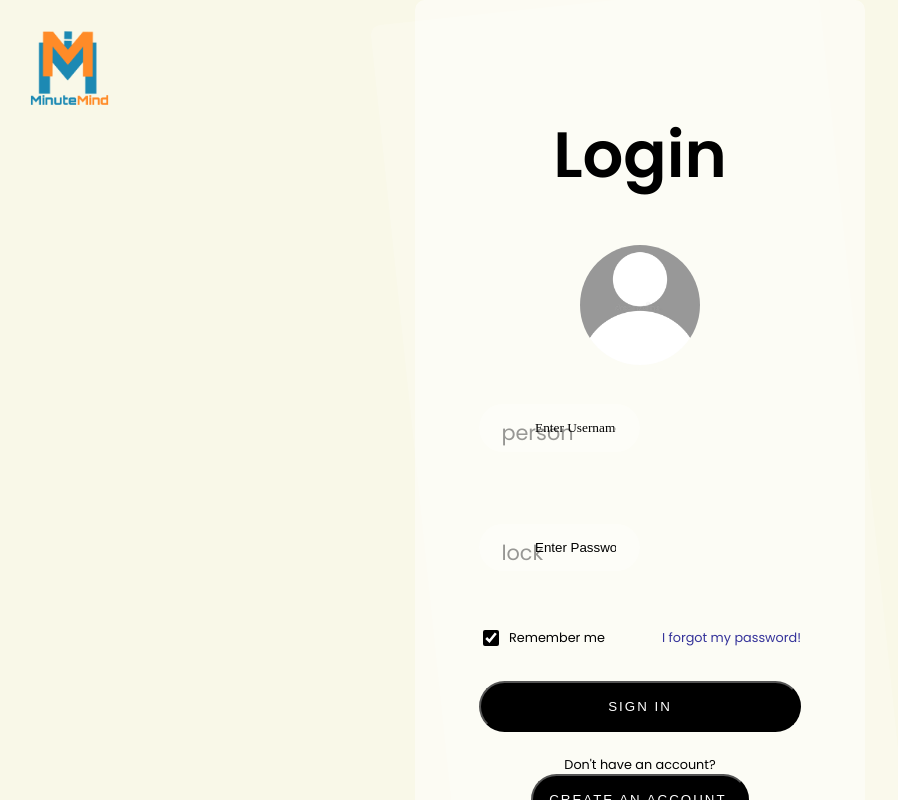
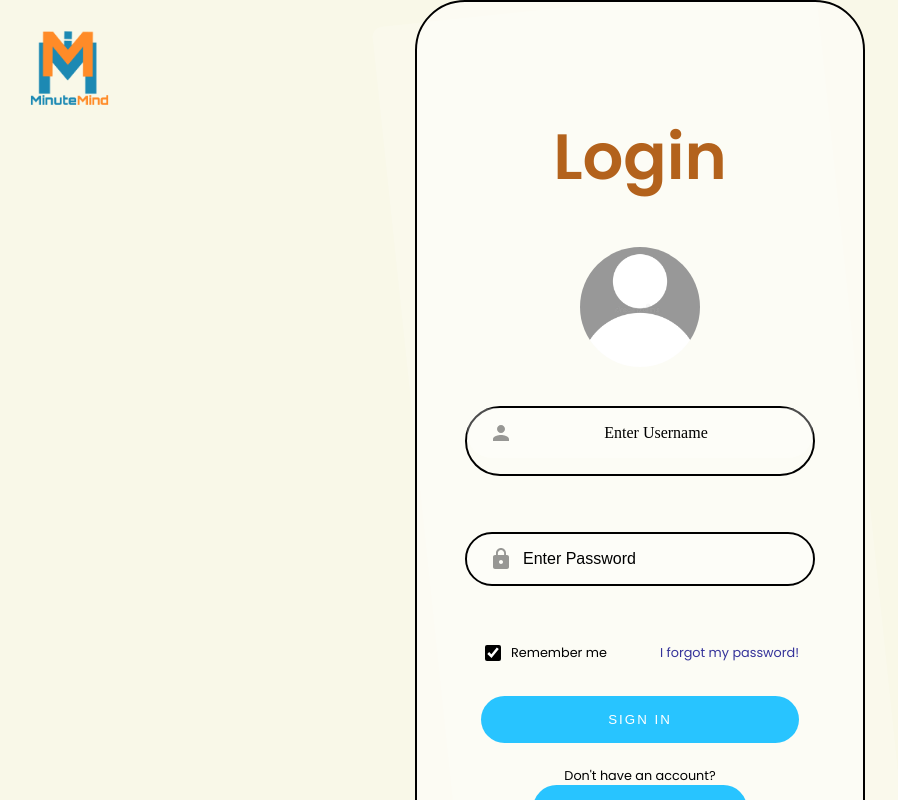
Before and after one commit to Monash-FIT3170/chatgpt-meeting-summariser, a React (Create React App) app in the folder project/meeting-summariser/: page / in a window 1280 px wide. Shown: the top 800 px of the page, without its empty margins (0-898 px from the left). Built offline with nearby package versions, Linux system fonts and the light colour scheme.

Commit message:
[WIP] [Added proper colours, icons and borders to the login screen]

```diff
--- a/project/meeting-summariser/package.json
+++ b/project/meeting-summariser/package.json
@@ -3,6 +3,10 @@
   "version": "0.1.0",
   "private": true,
   "dependencies": {
+    "@emotion/react": "^11.10.8",
+    "@emotion/styled": "^11.10.8",
+    "@mui/icons-material": "^5.11.16",
+    "@mui/material": "^5.12.3",
     "@testing-library/jest-dom": "^5.16.5",
     "@testing-library/react": "^13.4.0",
     "@testing-library/user-event": "^13.5.0",
--- a/project/meeting-summariser/src/LoginModules/Login.js
+++ b/project/meeting-summariser/src/LoginModules/Login.js
@@ -1,17 +1,18 @@
-import React, { useState } from 'react';
-import "../styles/login_styles.css"
-import "../styles/create_styles.css"
-import CreateAccount from './CreateAccount.js';
+import React, { useState } from "react";
+import "../styles/login_styles.css";
+import "../styles/create_styles.css";
+import CreateAccount from "./CreateAccount.js";
+import PersonIcon from "@mui/icons-material/Person";
+import LockIcon from "@mui/icons-material/Lock";
 
 // Define Login component
-function LoginCanvas (){
+function LoginCanvas() {
     const [PopUp, setPopUp] = useState(false);
     function togglePopUp() {
         if (PopUp) {
-                setPopUp(false)
-            }
-            else {
-                setPopUp(true)
+            setPopUp(false);
+        } else {
+            setPopUp(true);
         }
     }
 
@@ -19,32 +20,53 @@ function LoginCanvas (){
         <>
             <div>
                 <div class="page-logo">
-                    <img src="../img/logo.png" alt="logo"/>
+                    <img src="../img/logo.png" alt="logo" />
                 </div>
                 <div class="login-card-container">
-                {PopUp && <CreateAccount onClose={togglePopUp}/>}
+                    {PopUp && <CreateAccount onClose={togglePopUp} />}
                     <div class="login-card">
                         <div class="login-card-title">
                             <h1>Login</h1>
                         </div>
                         <div class="login-card-user">
-                            <img src="../img/user.jpg" alt="user"/>
+                            <img src="../img/user.jpg" alt="user" />
                         </div>
                         <form class="login-card-form">
                             <div class="form-item">
-                                <span class="form-item-icon material-symbols-rounded">person</span>
-                                <input type="text" placeholder="Enter Username" id="usernameForm"
-                                autofocus required/>
+                                <span class="form-item-icon material-symbols-rounded">
+                                    <PersonIcon />
+                                </span>
+                                <input
+                                    class="form-item-input"
+                                    type="text"
+                                    placeholder="Enter Username"
+                                    id="usernameForm"
+                                    autofocus
+                                    required
+                                />
                             </div>
                             <div class="form-item">
-                                <span class="form-item-icon material-symbols-rounded">lock</span>
-                                <input type="password" placeholder="Enter Password" id="passwordForm"
-                                required/>
+                                <span class="form-item-icon material-symbols-rounded">
+                                    <LockIcon />
+                                </span>
+                                <input
+                                    class="form-item-input"
+                                    type="password"
+                                    placeholder="Enter Password"
+                                    id="passwordForm"
+                                    required
+                                />
                             </div>
                             <div class="form-item-other">
                                 <div class="checkbox">
-                                    <input type="checkbox" id="rememberMeCheckbox" checked/>
-                                    <label for="rememberMeCheckbox">Remember me</label>
+                                    <input
+                                        type="checkbox"
+                                        id="rememberMeCheckbox"
+                                        checked
+                                    />
+                                    <label for="rememberMeCheckbox">
+                                        Remember me
+                                    </label>
                                 </div>
                                 <a href="#">I forgot my password!</a>
                             </div>
@@ -52,37 +74,62 @@ function LoginCanvas (){
                         </form>
                         <div class="login-card-footer">
                             Don't have an account?
-                            <button onClick={togglePopUp}>Create an account.</button>
-
+                            <button onClick={togglePopUp}>
+                                Create an account.
+                            </button>
                         </div>
                     </div>
                     <div class="login-card-social">
                         <div>Other Sign-In Options</div>
                         <div class="login-card-social-btns">
                             <a href="#">
-                                <svg xmlns="http://www.w3.org/2000/svg" class="icon icon-tabler icon-tabler-brand-facebook"
-                                    width="24" height="24" viewBox="0 0 24 24" stroke-width="2" stroke="currentColor" fill="none"
-                                    stroke-linecap="round" stroke-linejoin="round">
-                                    <path stroke="none" d="M0 0h24v24H0z" fill="none"></path>
+                                <svg
+                                    xmlns="http://www.w3.org/2000/svg"
+                                    class="icon icon-tabler icon-tabler-brand-facebook"
+                                    width="24"
+                                    height="24"
+                                    viewBox="0 0 24 24"
+                                    stroke-width="2"
+                                    stroke="currentColor"
+                                    fill="none"
+                                    stroke-linecap="round"
+                                    stroke-linejoin="round"
+                                >
+                                    <path
+                                        stroke="none"
+                                        d="M0 0h24v24H0z"
+                                        fill="none"
+                                    ></path>
                                     <path d="M7 10v4h3v7h4v-7h3l1 -4h-4v-2a1 1 0 0 1 1 -1h3v-4h-3a5 5 0 0 0 -5 5v2h-3"></path>
                                 </svg>
                             </a>
                             <a href="#">
-                                <svg xmlns="http://www.w3.org/2000/svg" class="icon icon-tabler icon-tabler-brand-google" width="24"
-                                    height="24" viewBox="0 0 24 24" stroke-width="3" stroke="currentColor" fill="none"
-                                    stroke-linecap="round" stroke-linejoin="round">
-                                    <path stroke="none" d="M0 0h24v24H0z" fill="none"></path>
+                                <svg
+                                    xmlns="http://www.w3.org/2000/svg"
+                                    class="icon icon-tabler icon-tabler-brand-google"
+                                    width="24"
+                                    height="24"
+                                    viewBox="0 0 24 24"
+                                    stroke-width="3"
+                                    stroke="currentColor"
+                                    fill="none"
+                                    stroke-linecap="round"
+                                    stroke-linejoin="round"
+                                >
+                                    <path
+                                        stroke="none"
+                                        d="M0 0h24v24H0z"
+                                        fill="none"
+                                    ></path>
                                     <path d="M17.788 5.108a9 9 0 1 0 3.212 6.892h-8"></path>
                                 </svg>
                             </a>
                         </div>
                     </div>
                 </div>
-
             </div>
         </>
     );
 }
 
-
-export default LoginCanvas
+export default LoginCanvas;
--- a/project/meeting-summariser/src/styles/login_styles.css
+++ b/project/meeting-summariser/src/styles/login_styles.css
@@ -1,39 +1,41 @@
 @import url("reset.css");
 
-@import url('https://fonts.googleapis.com/css2?family=Poppins:wght@400;600&display=swap');
+@import url("https://fonts.googleapis.com/css2?family=Poppins:wght@400;600&display=swap");
 
 body {
-    font-family: 'Poppins', sans-serif;
+    font-family: "Poppins", sans-serif;
     min-height: 100vh;
-    background: #F9F8E8 ;
+    background: #f9f8e8;
     display: flex;
     justify-content: center;
     align-items: center;
 }
 
 /* Logo */
-.page-logo img{
+.page-logo img {
     width: 100px;
     position: absolute;
     top: 1rem;
     left: 1rem;
 }
 
-
 /* Login Card */
 .login-card {
     width: 450px;
-    background: rgba(255, 255, 255, .5);
+    background: rgba(255, 255, 255, 0.5);
     padding: 4rem;
-    border-radius: 10px;
+    border-radius: 50px;
+    border-style: solid;
+    border-width: 2px;
+    border-color: black;
     position: relative;
 }
 
 .login-card::before {
-    content: '';
+    content: "";
     position: absolute;
     inset: 0;
-    background: rgba(255, 255, 255, .15);
+    background: rgba(255, 255, 255, 0.15);
     transform: rotate(-6deg);
     border-radius: 10px;
     z-index: -1;
@@ -41,9 +43,10 @@ body {
 /* ---------- */
 
 /* Login Card Title */
-.login-card-title{
+.login-card-title {
     font-size: 2rem;
     font-weight: 600;
+    color: #b3621c;
     margin-bottom: 2rem;
     text-align: center;
 }
@@ -86,14 +89,27 @@ body {
 
 .login-card-form .form-item {
     position: relative;
+    align-self: center;
+    align-items: center;
+    justify-content: center;
+    width: 350px;
+    border-style: solid;
+    border-width: 2px;
+    border-color: black;
+    border-radius: 100px;
 }
 
 .login-card-form .form-item .form-item-icon {
     position: absolute;
-    top: .82rem;
+    top: 0.82rem;
     left: 1.4rem;
     font-size: 1.3rem;
-    opacity: .4;
+    opacity: 0.4;
+}
+
+.login-card-form .form-item .form-item-input {
+    font-size: 1rem;
+    justify-self: center;
 }
 
 .login-card-form .checkbox {
@@ -106,15 +122,15 @@ body {
     display: flex;
     align-items: center;
     justify-content: space-between;
-    font-size: calc(1rem * .8);
-    margin-bottom: .5rem;
+    font-size: calc(1rem * 0.8);
+    margin-bottom: 0.5rem;
 }
 /* ---------- */
 
 /* Login Card Footer */
 .login-card-footer {
     margin-top: 1.5rem;
-    font-size: calc(1rem * .8);
+    font-size: calc(1rem * 0.8);
 }
 /* ---------- */
 
@@ -124,7 +140,7 @@ body {
 .login-card input[type="email"] {
     border: none;
     outline: none;
-    background: rgba(255, 255, 255, .3);
+    background: rgba(255, 255, 255, 0.3);
     padding: 1rem 1.5rem;
     padding-left: calc(1rem * 3.5);
     border-radius: 100px;
@@ -143,8 +159,9 @@ body {
 }
 
 .login-card button {
-    background: black;
+    background: rgb(40, 196, 255);
     color: white;
+    border-width: 0;
     padding: 1rem;
     border-radius: 100px;
     text-align: center;
@@ -168,11 +185,11 @@ body {
     margin-top: 3rem;
 }
 
-.login-card-social>div {
-    opacity: .8;
+.login-card-social > div {
+    opacity: 0.8;
     text-transform: uppercase;
     letter-spacing: 1px;
-    font-size: calc(1rem * .8);
+    font-size: calc(1rem * 0.8);
 }
 
 .login-card-social-btns {
@@ -189,9 +206,9 @@ body {
     color: black;
     width: 50px;
     height: 50px;
-    background-color: rgba(255, 255, 255, .6);
+    background-color: rgba(255, 255, 255, 0.6);
     border-radius: 100px;
-    transition: all .5s;
+    transition: all 0.5s;
 }
 
 .login-card-social-btns a:hover {
@@ -200,10 +217,8 @@ body {
 }
 /* ---------- */
 
-
 /* Responsive */
 @media (max-width: 768px) {
-
     body {
         padding: 2rem 0;
     }
@@ -212,6 +227,5 @@ body {
         width: 280px;
         padding: 2rem;
     }
-
 }
 /* ---------- */
```
Also changed, not shown: 1 other file (tests, documents, lock files or other folders). Lines whose indentation alone changed are shown as unchanged.
